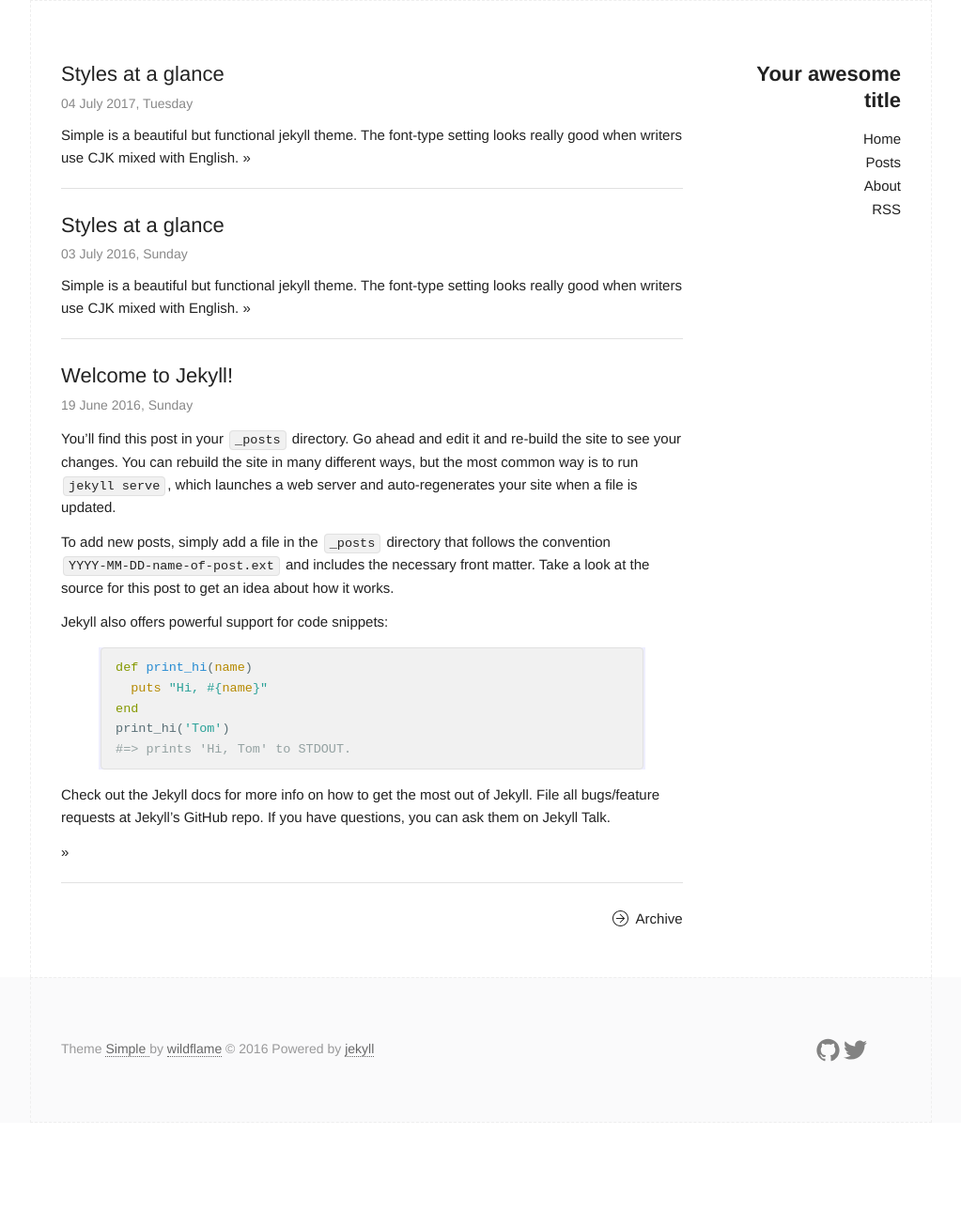
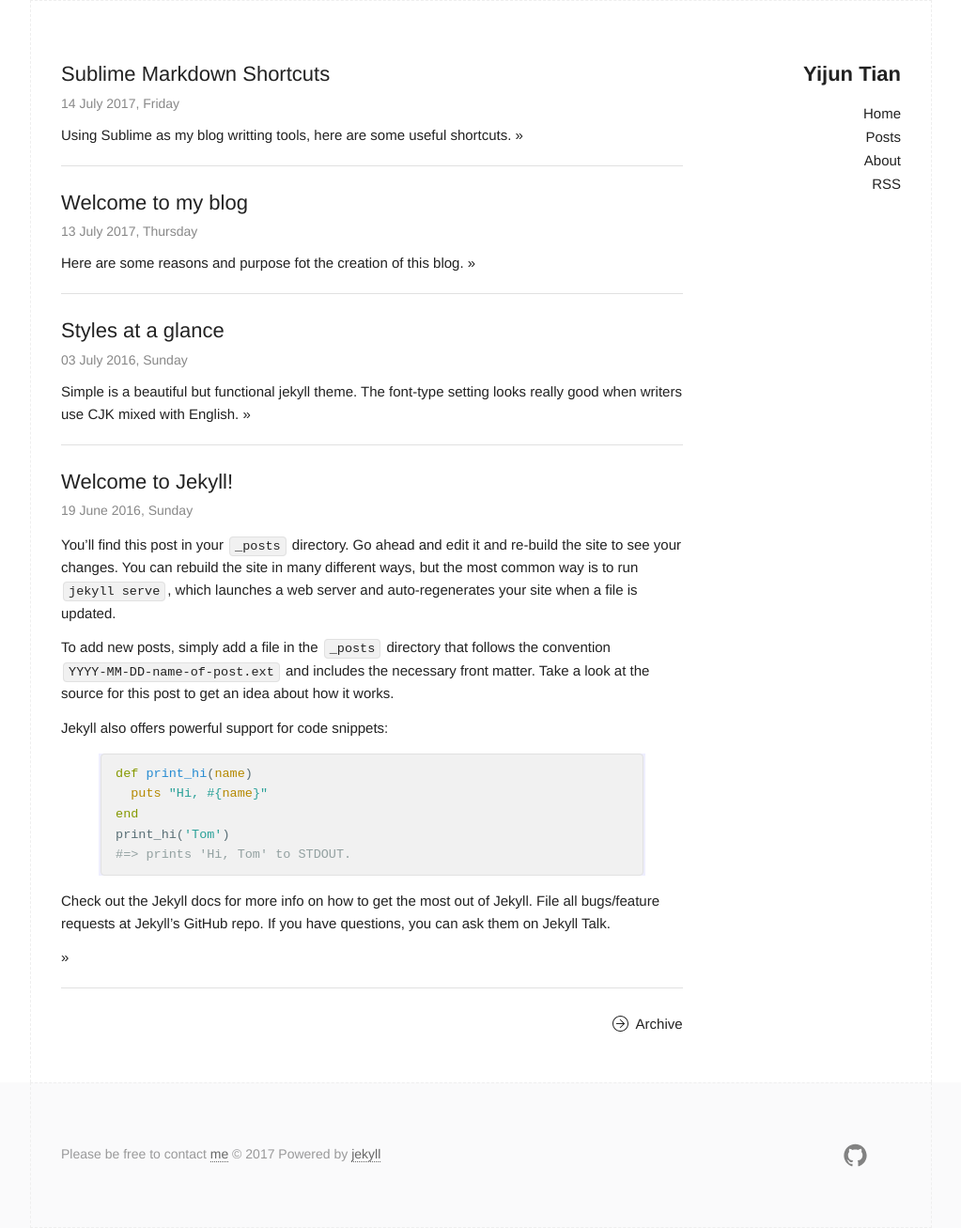
Before and after one commit to meettyj/blog, a Jekyll site: the page built from index.html, in a window 1280 px wide. Shown: the whole page at 94% size, without its empty margins (128-1151 px from the left). Built offline with Jekyll 4.4.1, drawn with Linux system fonts in a browser that asks for light colours; before the commit the page ends 1195 px from its top, so only the background shows below that.

Commit message:
update posts

````diff
--- a/_config.yml
+++ b/_config.yml
@@ -8,16 +8,15 @@
 port: 5000
 
 # Site settings
-title: Your awesome title
-email: your-email@domain.com
-description: > # this means to ignore newlines until "baseurl:"
-  Write an awesome description for your new site here. You can edit this
-  line in _config.yml. It will appear in your document head meta (for
-  Google search results) and in your feed.xml site description.
+title: Yijun Tian
+email: meettianyijun@gmail.com
+description:  # this means to ignore newlines until "baseurl:"
+# this will appear in your document head meta (for  Google search results) and in your feed.xml site description.
+  think and code.
 baseurl: "" # the subpath of your site, e.g. /blog
 url: "https://github.com/meettyj/blog" # the base hostname & protocol for your site
-twitter_username: Taffyer
-github_username:  wild-flame
+twitter_username:
+github_username:  meettyj
 
 # Build settings
 markdown: kramdown
--- a/_includes/footer.html
+++ b/_includes/footer.html
@@ -2,9 +2,8 @@
   <div class="container">
     <div class="footer left column one-half">
       <section class="small-font">
-        Theme <a href="https://github.com/wild-flame/jekyll-simple"> Simple </a> by <a href="http://wildflame.me">wildflame</a>
-        © 2016
-        Powered by <a href="https://github.com/jekyll/jekyll">jekyll</a>
+        Please be free to contact <a href="https://github.com/meettyj">me</a>
+        © 2017 Powered by <a href="https://github.com/jekyll/jekyll">jekyll</a>
       </section>
     </div>
 
--- a/_posts/2017-07-04-test.md
+++ /dev/null
@@ -1,111 +0,0 @@
----
-layout: post
-title:  Styles at a glance
-category: jekyll
-description: Simple is a beautiful but functional jekyll theme. The font-type setting looks really good when writers use CJK mixed with English.
----
-
-Simple is a beautiful but functional jekyll theme. The font-type setting looks really good when writers use CJK mixed with English.
-
-First of all, let's have a glance at the basic styles: [link](http://github.com/wild-flame/jekyll-simple), **strong**, *italic*, <del>deletion</del>, <ins>insertion</ins>.
-
-<!--description-->
-
-### Headers:
-
-# Header 1
-
-## Header 2
-
-### Header 3
-
-#### Header 4
-
-##### Header 5
-
-###### Header 6
-
-### Lists:
-
-- list item 1
-- list item 2
-- list item 3
-
-1. list item 1
-2. list item 2
-3. list item 3
-
-### Blockquote:
-
-> Lorem ipsum dolor sit amet, consectetur adipisicing elit, sed do eiusmod tempor incididunt ut labore et dolore magna aliqua. Ut enim ad minim veniam, quis nostrud exercitation ullamco laboris nisi ut aliquip ex ea commodo consequat. Duis aute irure dolor in reprehenderit in voluptate velit esse cillum dolore eu fugiat nulla pariatur. Excepteur sint occaecat cupidatat non proident, sunt in culpa qui officia deserunt mollit anim id est laborum.
-
-### [BASSCSS](http://www.basscss.com/) colors:
-
-- <span class="black">black</span>
-- <span class="gray">gray</span>
-- <span class="silver">silver</span>
-- <span class="white">white</span>
-- <span class="aqua">aqua</span>
-- <span class="blue">blue</span>
-- <span class="navy">navy</span>
-- <span class="teal">teal</span>
-- <span class="green">green</span>
-- <span class="olive">olive</span>
-- <span class="lime">lime</span>
-- <span class="yellow">yellow</span>
-- <span class="orange">orange</span>
-- <span class="red">red</span>
-- <span class="fuchsia">fuchsia</span>
-- <span class="purple">purple</span>
-- <span class="maroon">maroon</span>
-
-### Horizontal rule:
-
------------------------
-
-### Image:
-
-![]({{site.baseurl}}/assets/img/image.jpg)
-
-### Table:
-
-<table>
-	<thead>
-		<tr>
-			<th>Name</th>
-			<th>Age</th>
-			<th>Fruit</th>
-		</tr>
-	</thead>
-	<tbody>
-		<tr>
-			<td>Alex</td>
-			<td>22</td>
-			<td>Apple</td>
-		</tr>
-		<tr>
-			<td>Bran</td>
-			<td>20</td>
-			<td>Orange</td>
-		</tr>
-		<tr>
-			<td>Mike</td>
-			<td>21</td>
-			<td>Waltermelon</td>
-		</tr>
-	</tbody>
-</table>
-
-### Code snippet
-
-```javascript
-// index.js
-var arr = [1, 2, 3, 4, 5];
-var b = arr.map(x => x * x);
-console.log(b);
-
-function foo(){
-	console.log('foo');
-}
-
-```
--- /dev/null
+++ b/_posts/2017-07-13-Welcome.md
@@ -0,0 +1,16 @@
+---
+layout: post
+title:  Welcome to my blog
+category: jekyll
+description: Here are some reasons and purpose fot the creation of this blog.
+---
+<br />
+Hey, guys. Thanks for coming. I used writing in some popular China blog site like CSDN and Iteye. The coming summer holiday really set me free from the burden of school work, so I decided to do somethinig cool and the first thing I want to do is to build my personal blog. So, here we are.
+
+Honestly, this is actually my first blog written in Markdown syntax and the used article will be translated into Markdown gradually. I would try my best to catch it up. Sorry for the poor construction of my blog. There are still a lot of feature I want to put on, like the comments and tags. Also some clearly categories would be nice. If you have any suggestions, Please be free to contact me. I'd like to hear your words :)
+
+This blog is used to record some skills, learning and thoughts. Hope it will help you.
+
+Well, enough for the words, let's do it.
+
+<br /><br />
--- /dev/null
+++ b/_posts/2017-07-14-Sublime-Markdown.md
@@ -0,0 +1,12 @@
+---
+layout: post
+title:  Sublime Markdown Shortcuts
+category: jekyll
+description: Using Sublime as my blog writting tools, here are some useful shortcuts.
+---
+
+<br />
+
+![Shortcuts]({{site.baseurl}}/assets/img/Sublime Markdown Shortcuts.png)
+
+<br /><br />
````
Also changed, not shown: assets/img/Sublime Markdown Shortcuts.png (added).
